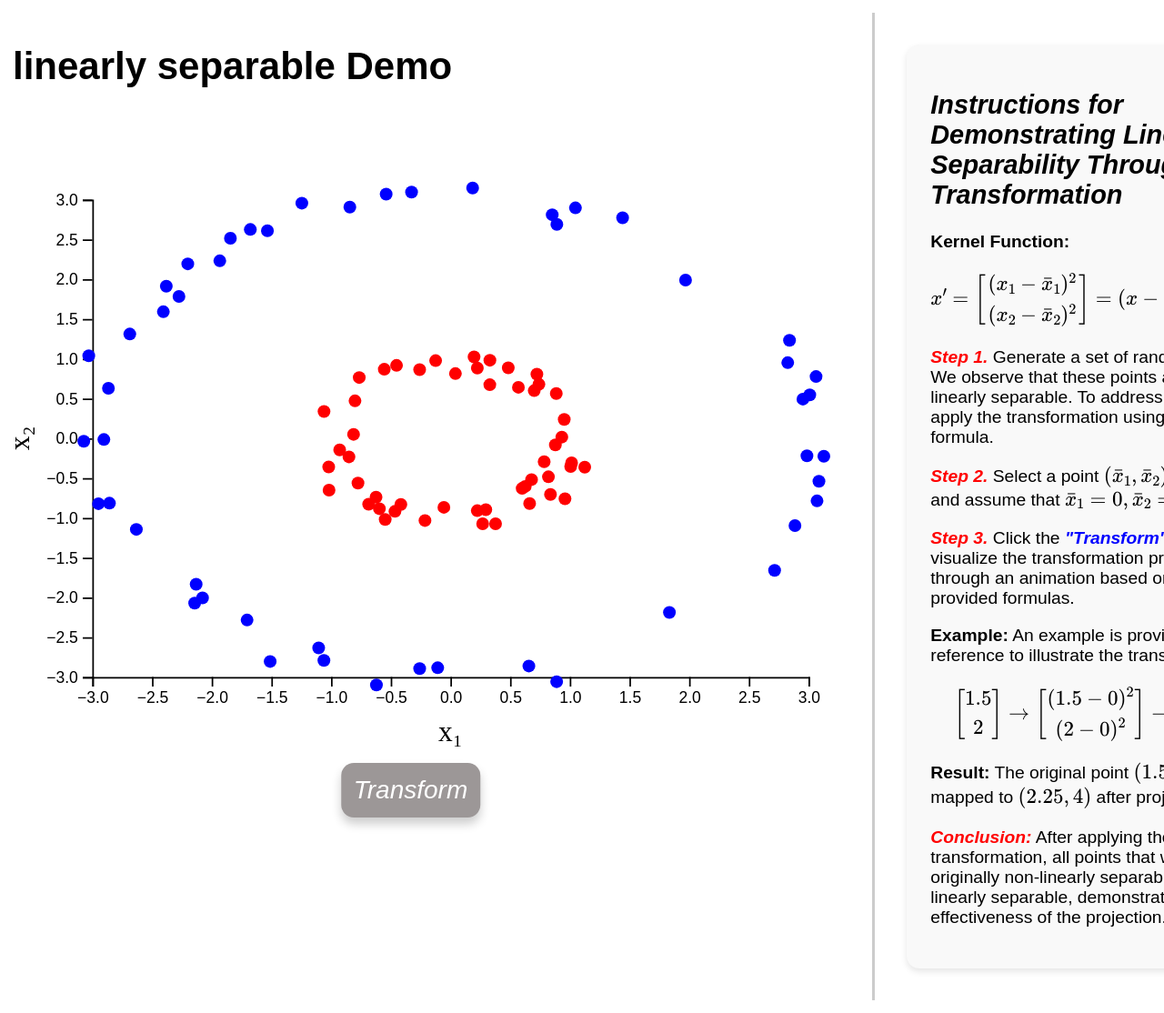
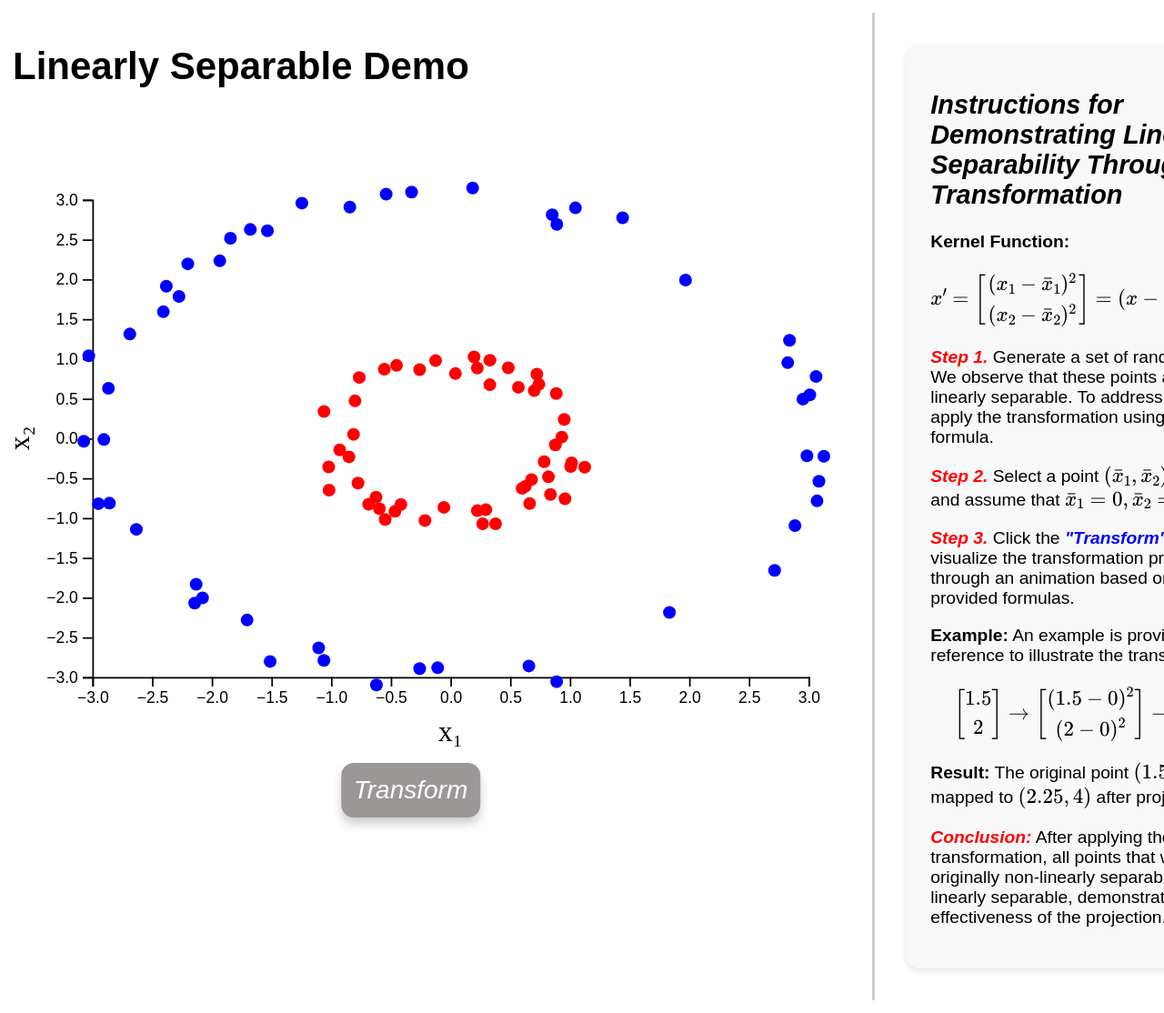
Before and after one commit to SMCNUS/SMCNUS.github.io, a Jekyll site: the page built from _posts/2025-02-17-linear_demo.html, in a window 1280 px wide. Shown: the whole page at 91% size. Built offline with Jekyll 4.4.1, drawn with Linux system fonts in a browser that asks for light colours.

```diff
--- a/_posts/2025-02-17-linear_demo.html
+++ b/_posts/2025-02-17-linear_demo.html
@@ -76,7 +76,7 @@ permalink: /linearly_separable
 <body>
     <div class="container">
         <div class="left-panel">
-            <h2>linearly separable Demo</h2>
+            <h2>Linearly Separable Demo</h2>
             <div>
                 <svg id="plot" width="550" height="400"></svg>
                 <br>
```
